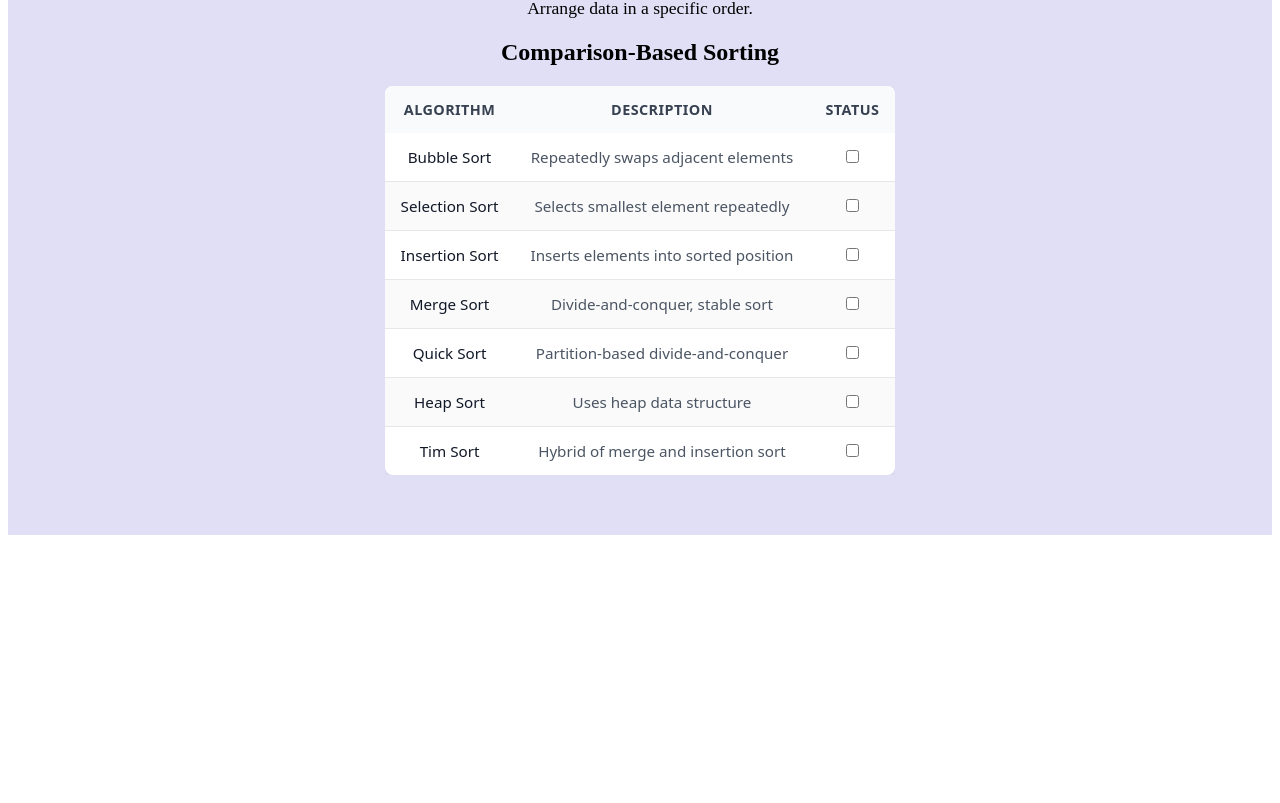
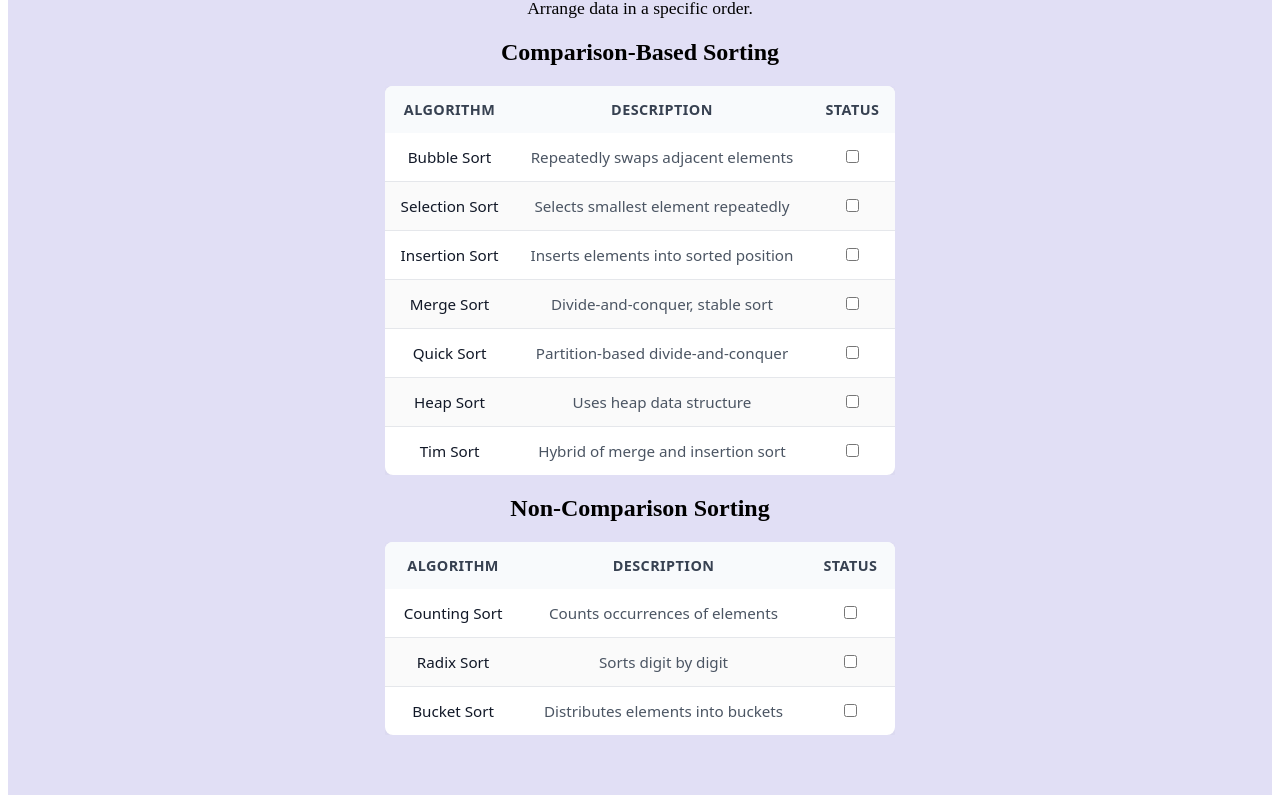
Before and after one commit to amitvermamjm/DSA, a React (Vite) app: page / in a window 1280 px wide. Shown: the part 4665-5468 px from the top of the page. Before the commit the page ends 5208 px from the top, so only its background shows below. Built offline with nearby package versions, Linux system fonts and the light colour scheme.

Commit message:
added more sorting algorithms

```diff
--- a/src/App.jsx
+++ b/src/App.jsx
@@ -596,6 +596,41 @@ function App() {
                 </tbody>
               </table>
             </div>
+            <h3>Non-Comparison Sorting</h3>
+            <div className="table-container">
+              <table>
+                <thead>
+                  <tr>
+                    <th>Algorithm</th>
+                    <th>Description</th>
+                    <th>Status</th>
+                  </tr>
+                </thead>
+                <tbody>
+                  <tr>
+                    <td>Counting Sort</td>
+                    <td>Counts occurrences of elements</td>
+                    <td data-label="Select">
+                      <input type="checkbox" class="row-checkbox" />
+                    </td>
+                  </tr>
+                  <tr>
+                    <td>Radix Sort</td>
+                    <td>Sorts digit by digit</td>
+                    <td data-label="Select">
+                      <input type="checkbox" class="row-checkbox" />
+                    </td>
+                  </tr>
+                  <tr>
+                    <td>Bucket Sort</td>
+                    <td>Distributes elements into buckets</td>
+                    <td data-label="Select">
+                      <input type="checkbox" class="row-checkbox" />
+                    </td>
+                  </tr>
+                </tbody>
+              </table>
+            </div>
           </div>
         </div>
       </div>
```
